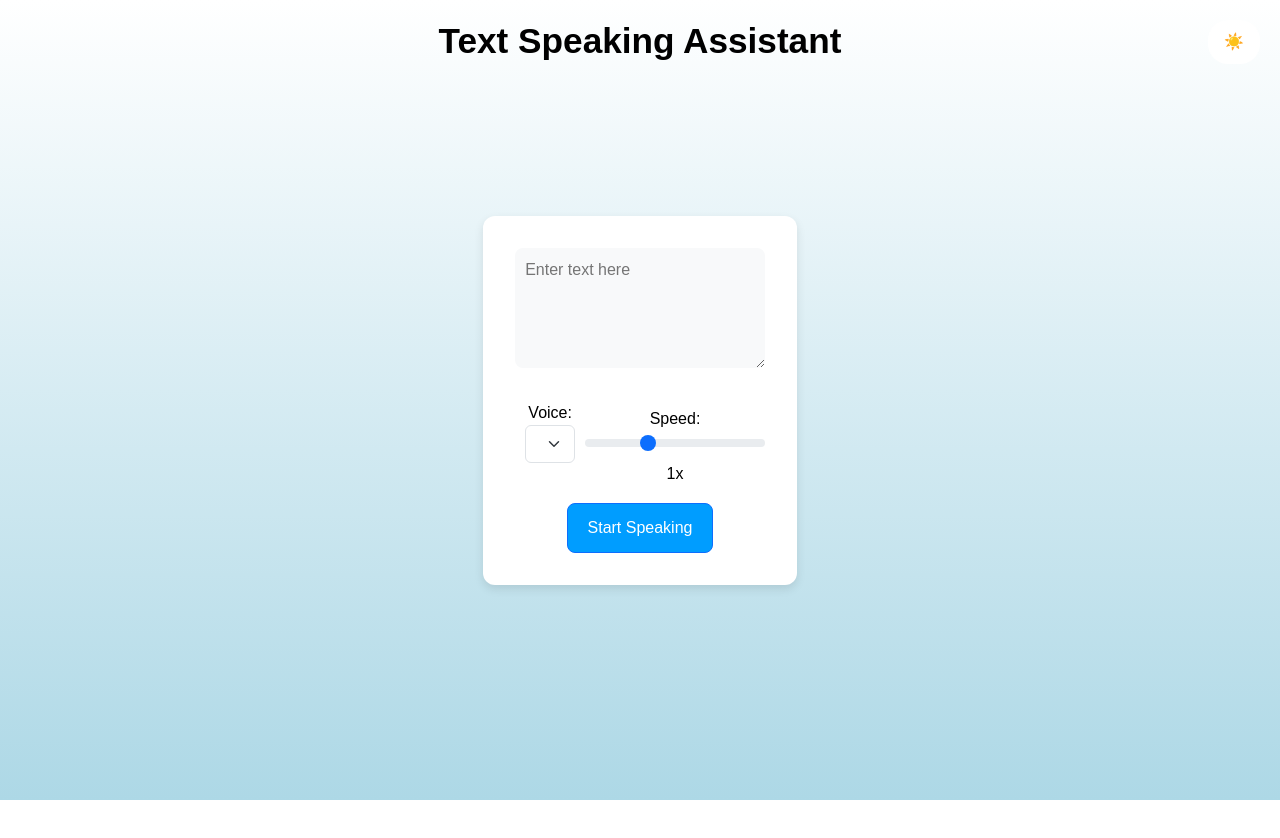
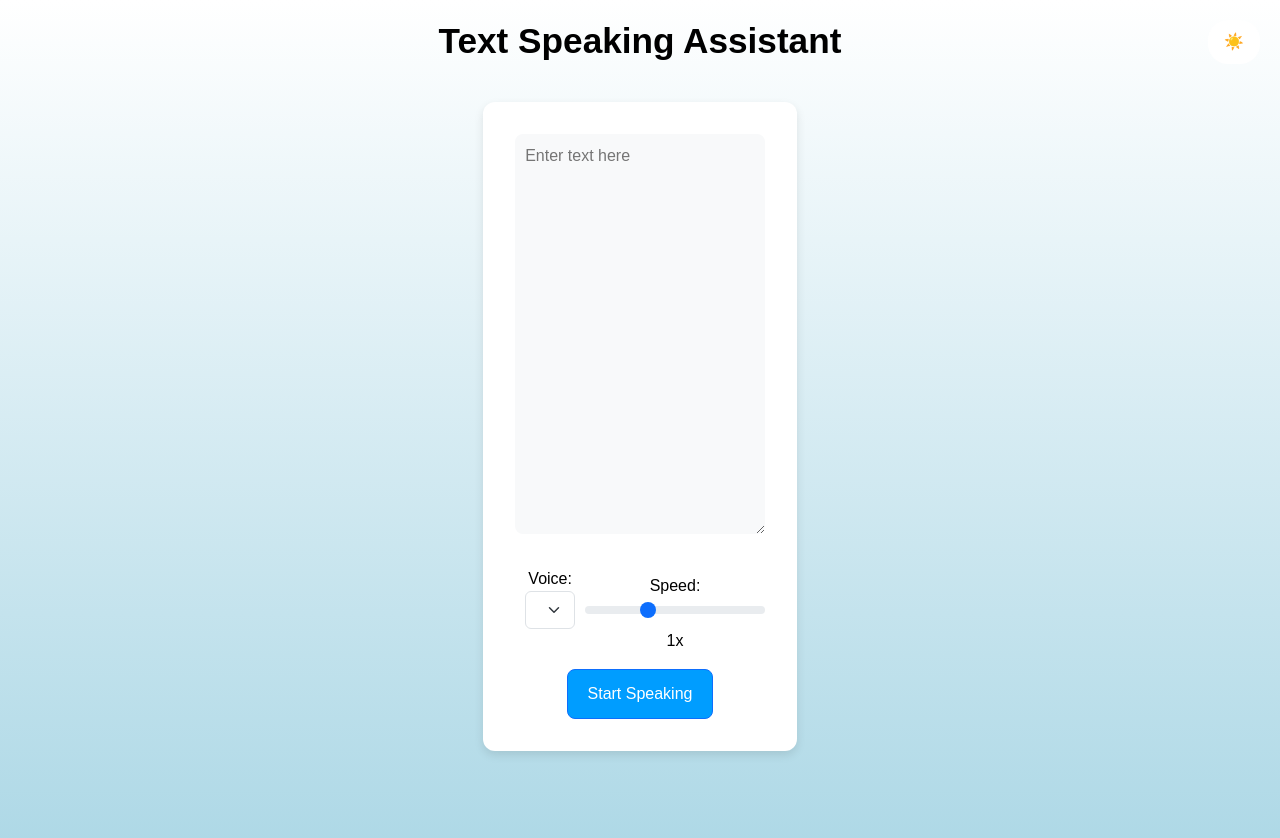
Before and after one commit to sparsh44/TextToSpeechAssistant, a React (Vite) app in the folder react-speech-app/: page / in a window 1280 px wide. Shown: the top 838 px of the page. Before the commit the page ends 800 px from the top, so only its background shows below. Built offline with nearby package versions, Linux system fonts and the light colour scheme.

Commit message:
upated text selection colour , textarea size fixed , and imroved auto scroll feature

```diff
--- a/react-speech-app/src/App.jsx
+++ b/react-speech-app/src/App.jsx
@@ -70,7 +70,7 @@ function App() {
     textarea.focus();
 
     const fullText = textarea.value;
-    textarea.value = fullText.substring(0, activePosition);
+    textarea.value = fullText.substring(0, activePosition+250);
     textarea.scrollTop = textarea.scrollHeight;
     textarea.value = fullText;
 
@@ -220,274 +220,3 @@ function App() {
 }
 
 export default App;
-
-// // import { useState, useRef, useEffect } from "react";
-// // import "./app2.css";
-
-// // function App() {
-// //   const [text, setText] = useState("");
-// //   const [isSpeaking, setIsSpeaking] = useState(false);
-// //   const [isPaused, setIsPaused] = useState(false);
-// //   const [voices, setVoices] = useState([]);
-// //   const [selectedVoice, setSelectedVoice] = useState("");
-// //   const [rate, setRate] = useState(1);
-// //   const [lastCharIndex, setLastCharIndex] = useState(0);
-// //   const [isMobile, setIsMobile] = useState(window.innerWidth <= 670);
-// //   const speechRef = useRef(null);
-
-// //   useEffect(() => {
-// //     const fetchVoices = () => {
-// //       const availableVoices = window.speechSynthesis.getVoices();
-// //       setVoices(availableVoices);
-// //       if (availableVoices.length > 0) {
-// //         setSelectedVoice(availableVoices[0].name);
-// //       }
-// //     };
-
-// //   //   window.speechSynthesis.addEventListener("voiceschanged", fetchVoices);
-// //   //   fetchVoices();
-
-// //   //   return () => {
-// //   //     window.speechSynthesis.removeEventListener("voiceschanged", fetchVoices);
-// //   //   };
-// //   // }, []);
-// //   if (window.speechSynthesis.onvoiceschanged !== undefined) {
-// //     window.speechSynthesis.onvoiceschanged = fetchVoices;
-// //   }
-
-// //   fetchVoices();
-// // }, []);
-
-// //   // useEffect(() => {
-// //   //   const handleResize = () => setIsMobile(window.innerWidth <= 670);
-// //   //   window.addEventListener("resize", handleResize);
-// //   //   return () => window.removeEventListener("resize", handleResize);
-// //   // }, []);
-// //   useEffect(() => {
-// //     window.speechSynthesis.cancel();
-// //     if(isSpeaking){
-// //       startSpeech(lastCharIndex+1);
-// //     }
-// //     if(isPaused){
-// //       startSpeech(lastCharIndex+1);
-// //       window.speechSynthesis.pause();
-// //     }
-
-// //   },[rate])
-
-// //   const handleTextChange = (e) => {
-// //     setText(e.target.value);
-// //   };
-
-// //   const handleVoiceChange = (e) => {
-// //     setSelectedVoice(e.target.value);
-// //   };
-
-// //   const handleRateChange = (e) => {
-// //      setRate(e.target.value);
-// //     }
-// //   ;
-
-// //   const toggleSpeaking = () => {
-// //     if (!text) {
-// //       alert("Please enter text to speak.");
-// //       return;
-// //     }
-
-// //     if (isSpeaking) {
-// //       if (isPaused) {
-// //         window.speechSynthesis.resume();
-// //         setIsPaused(false);
-// //       } else {
-// //         window.speechSynthesis.pause();
-// //         setIsPaused(true);
-// //       }
-// //     } else {
-// //       startSpeech(lastCharIndex);
-// //     }
-// //   };
-// //   // useEffect(() => {
-// //   //   return () => {
-// //   //     window.speechSynthesis.cancel();
-// //   //   };
-// //   // }, []);
-
-// //   // const handleTextChange = (e) => setText(e.target.value);
-// //   // const handleVoiceChange = (e) => setSelectedVoice(e.target.value);
-// //   // const handleRateChange = (e) => setRate(e.target.value);
-
-// //   // const toggleSpeaking = () => {
-// //   //   if (!text) {
-// //   //     alert("Please enter text to speak.");
-// //   //     return;
-// //   //   }
-
-// //   //   if (isSpeaking) {
-// //   //     if (isPaused) {
-// //   //       window.speechSynthesis.resume();
-// //   //       setIsPaused(false);
-// //   //     } else {
-// //   //       window.speechSynthesis.pause();
-// //   //       setIsPaused(true);
-// //   //     }
-// //   //   } else {
-// //   //     startSpeech(lastCharIndex);
-// //   //   }
-// //   // };
-
-// //   // const startSpeech = (startIndex) => {
-// //   //   window.speechSynthesis.cancel();
-// //   //   const utterance = new SpeechSynthesisUtterance(text.substring(startIndex));
-// //   //   const voice = voices.find((v) => v.name === selectedVoice);
-// //   //   if (voice) utterance.voice = voice;
-// //   //   utterance.rate = rate;
-// //   //   console.log(utterance.rate);
-
-// //   //   utterance.onboundary = (event) => {
-// //   //     setLastCharIndex(startIndex + event.charIndex);
-// //   //   };
-
-// //   //   utterance.onend = () => {
-// //   //     setIsSpeaking(false);
-// //   //     setIsPaused(false);
-// //   //     setLastCharIndex(0);
-// //   //   };
-
-// //   //   window.speechSynthesis.speak(utterance);
-// //   //   speechRef.current = utterance;
-// //   //   setIsSpeaking(true);
-// //   //   setIsPaused(false);
-// //   // };
-// //   const startSpeech = (startIndex)=> {
-// //     window.speechSynthesis.cancel();
-// //     const utterance = new SpeechSynthesisUtterance(text.substring(startIndex));
-// //     const voice = voices.find((v) => v.name === selectedVoice);
-// //     if (voice) utterance.voice = voice;
-// //     utterance.rate = rate;
-// //     console.log(utterance.rate);
-// //     utterance.onboundary = (event) => {
-// //       setLastCharIndex(startIndex + event.charIndex);
-// //     };
-
-// //     utterance.onpause = (event) => {
-// //       setLastCharIndex(event.charIndex)
-// //       setIsPaused(true);
-// //     }
-
-// //     utterance.onend = () => {
-// //       setIsSpeaking(false);
-// //       setIsPaused(false);
-// //       setLastCharIndex(0);
-// //     };
-
-// //     window.speechSynthesis.speak(utterance);
-// //     speechRef.current = utterance;
-// //     setIsSpeaking(true);
-// //     setIsPaused(false);
-// //   };
-// //   return (
-// //     <div style={containerStyle}>
-// //       <h3>Text Speaking Assistant</h3>
-// //       <textarea
-// //         value={text}
-// //         onChange={handleTextChange}
-// //         placeholder="Enter text here"
-// //         rows="4"
-// //         cols="50"
-// //         style={textareaStyle}
-// //       />
-// //       <div style={{ ...controlContainerStyle, display: isMobile ? "block" : "flex" }}>
-// //         <div>
-// //           <label style={labelStyle}>Voice:</label>
-// //           <select value={selectedVoice} onChange={handleVoiceChange} style={selectStyle}>
-// //             {voices.map((voice, index) => (
-// //               <option key={index} value={voice.name}>
-// //                 {voice.name} ({voice.lang})
-// //               </option>
-// //             ))}
-// //           </select>
-// //         </div>
-// //         <div style={speedControlContainer}>
-// //           <label style={labelStyle}>Speed: </label>
-// //           <input
-// //             type="range"
-// //             min="0.5"
-// //             max="2"
-// //             step="0.1"
-// //             value={rate}
-// //             onChange={handleRateChange}
-// //             style={rangeStyle}
-// //           />
-// //           <div style={speedIndicatorStyle}>{rate}x</div>
-// //         </div>
-// //       </div>
-// //       <button onClick={toggleSpeaking} style={buttonStyle}>
-// //         <i className={isSpeaking ? (isPaused ? "fas fa-play" : "fas fa-pause") : "fas fa-play"}></i>
-// //         {isSpeaking ? (isPaused ? "Resume" : "Pause") : "Start Speaking"}
-// //       </button>
-// //     </div>
-// //   );
-// // }
-
-// // const containerStyle = {
-// //   display: 'flex',
-// //   flexDirection: "column",
-// //   justifyContent: "center",
-// //   alignItems: "center",
-// //   height: "100vh",
-// // };
-
-// // const textareaStyle = {
-// //   marginBottom: "20px",
-// //   padding: "10px",
-// //   width: "30vw",
-// //   height: "30vh",
-// //   resize: "none",
-// //   overflow: "auto",
-// //   fontSize: "16px",
-// // };
-
-// // const controlContainerStyle = {
-// //   marginBottom: "20px",
-// //   alignItems: "center",
-// //   gap: "15px",
-// // };
-
-// // const speedControlContainer = {
-// //   display: "flex",
-// //   flexDirection: "column",
-// //   alignItems: "center",
-// // };
-
-// // const labelStyle = {
-// //   fontWeight: "bold",
-// // };
-
-// // const selectStyle = {
-// //   padding: "5px",
-// //   fontSize: "16px",
-// //   width: "200px"
-// // };
-
-// // const rangeStyle = {
-// //   marginLeft: "10px",
-// //   width: "150px"
-// // };
-
-// // const speedIndicatorStyle = {
-// //   marginTop: "0px",
-// //   fontSize: "14px",
-// //   fontWeight: "bold",
-// // };
-
-// // const buttonStyle = {
-// //   padding: "10px 20px",
-// //   fontSize: "16px",
-// //   cursor: "pointer",
-// //   backgroundColor: "#007BFF",
-// //   color: "#FFF",
-// //   border: "none",
-// //   borderRadius: "5px",
-// // };
-
-// // export default App;
--- a/react-speech-app/src/app2.css
+++ b/react-speech-app/src/app2.css
@@ -82,12 +82,16 @@ body.dark-mode .toggle-button {
 /* Textarea */
 textarea {
   width: 100%;
-  height: 120px;
+  height: 50vh;
   padding: 10px;
   font-size: 16px;
   border-radius: 8px;
   border: none;
   transition: background 0.5s ease-in-out;
+}
+
+textarea::selection {
+  background-color: lightgray;
 }
 
 body.light-mode textarea {
```
Also changed, not shown: react-speech-app/src/App.css (+0 -19 lines), react-speech-app/src/appremp.css (deleted).
